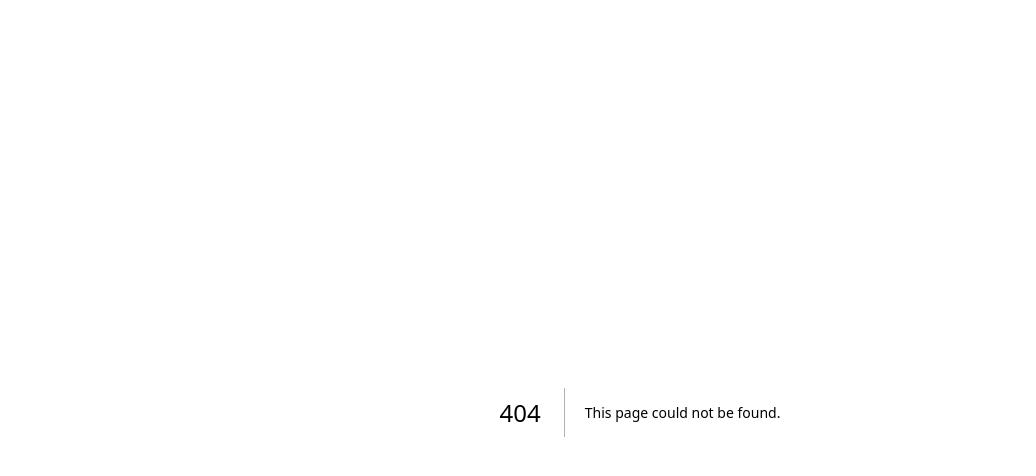
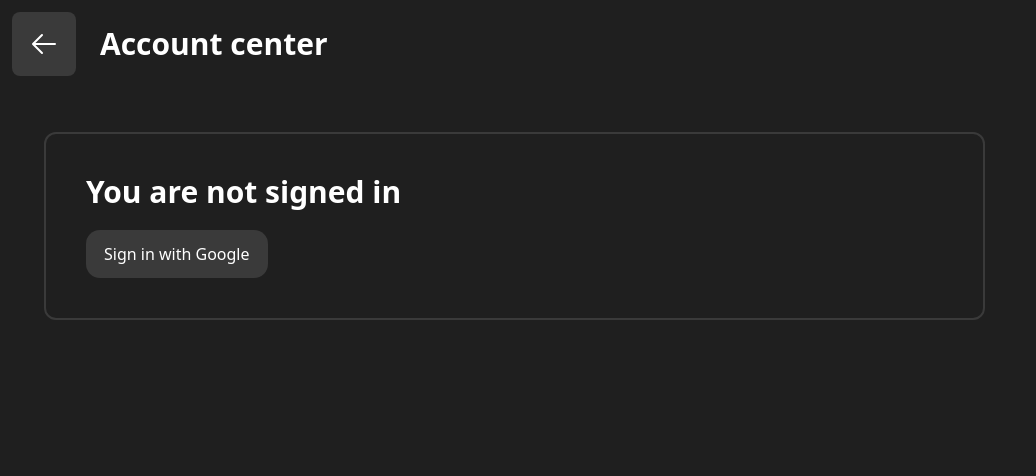
Before and after one commit to jedrzejdubial/truss-tool, a Next.js app: page /account in a window 1280 px wide. Before the commit this address had no page. Shown: the top 476 px of the page, without its empty margins (0-1036 px from the left). Built offline with nearby package versions, Linux system fonts and the light colour scheme; no server answers.

Commit message:
Created Account page

```diff
--- /dev/null
+++ b/app/account/page.tsx
@@ -0,0 +1,78 @@
+"use client";
+
+import { useEffect, useState } from "react";
+import { supabase } from "@/app/utils/supabase";
+import Button from "@/app/components/Button";
+import { ArrowLeft } from "@phosphor-icons/react";
+import AccountComponent from "@/app/components/AccountComponent";
+
+export default function Account() {
+  const [supabaseUser, setSupabaseUser] = useState<{ picture: string | undefined, name: string | null, email: string | null }>({ picture: undefined, name: null, email: null });
+
+  useEffect(() => {
+    const getUserData = async() => {
+      const { data: { user } } = await supabase.auth.getUser();
+      setSupabaseUser({
+        picture: user?.user_metadata.picture || null,
+        name: user?.user_metadata.full_name || null,
+        email: user?.email || null
+      });
+    };
+
+    getUserData();
+  }, []);
+
+  async function logIn() {
+    const { error } = await supabase.auth.signInWithOAuth({
+      provider: 'google'
+    });
+
+    if(error) throw(error);
+  }
+
+  function signOut() { // TODO: make this better with refresh etc.
+    supabase.auth.signOut();
+  }
+
+  return (
+    <>
+      <nav className="flex items-center gap-6 mb-6">
+        <Button title="Go back" icon={ ArrowLeft } path="/" />
+        <h1>Account center</h1>
+      </nav>
+
+
+      <div className="flex flex-col w-4/5 p-8">
+        { supabaseUser.email == null &&
+        <AccountComponent>
+          <h1>You are not signed in</h1>
+          <button onClick={ logIn } className="account_button">Sign in with Google</button>
+        </AccountComponent> }
+
+        { supabaseUser.email != null &&
+        <div>
+          <AccountComponent>
+            <div className="grid grid-cols-[auto_1fr] gap-8">
+              <img src={ supabaseUser.picture } width="100" height="100" className="rounded-full" />
+              <div className="grid">
+                <h1>{ supabaseUser.name }</h1>
+                <h2>{ supabaseUser.email }</h2>
+                <p>Account created with Google</p>
+              </div>
+            </div>
+          </AccountComponent>
+
+          <AccountComponent>
+            <h1>Sign out of your account</h1>
+            <button onClick={ signOut } className="account_button">Sign out</button>
+          </AccountComponent>
+
+          <AccountComponent> {/* TODO: make this work */}
+            <h1>Delete your account</h1>
+            <button className="account_button">Delete</button>
+          </AccountComponent>
+        </div> }
+      </div>
+    </>
+  );
+}
--- /dev/null
+++ b/app/components/AccountComponent.tsx
@@ -0,0 +1,9 @@
+import { ReactNode } from "react";
+
+export default function AccountComponent({ children }: { children: ReactNode }) {
+  return(
+    <div className="border-solid border-2 border-[var(--gray)] rounded-xl p-10 mb-10">
+      { children }
+    </div>
+  );
+}
--- a/app/globals.css
+++ b/app/globals.css
@@ -28,3 +28,10 @@ h2 {
   line-height: 1.75rem; /* 28px */
   font-weight: 500;
 }
+
+.account_button {
+  background-color: var(--gray);
+  margin-top: 20px;
+  padding: 12px 18px;
+  border-radius: 14px;
+}
--- a/app/page.tsx
+++ b/app/page.tsx
@@ -1,21 +1,33 @@
 "use client";
 
+import { useEffect, useState } from "react";
 import { supabase } from "@/app/utils/supabase";
 import Button from "@/app/components/Button";
 import { User, FilePlus } from "@phosphor-icons/react";
 
 export default function Home() {
-  async function login() {
-    const { data, error } = await supabase.auth.signInWithOAuth({
-      provider: 'google'
-    });
-    if(error) throw(error);
-  };
+  const [status, setStatus] = useState<string | null>(null);
+  const [supabaseUser, setSupabaseUser] = useState<{ name: string | null }>({ name: null });
+
+  useEffect(() => {
+    const getUserData = async() => {
+      const { data: { user } } = await supabase.auth.getUser();
+      const username = user?.user_metadata.full_name || null;
+
+      setSupabaseUser({ name: username });
+      setStatus(username ? `Signed in as ${username}` : "Not signed in");
+    };
+
+    getUserData();
+  }, []);
 
   return (
     <>
       <nav className="flex justify-end h-24">
-        <Button title="Sign in with Google" icon={ User } onClick={ login } />
+        <div className="flex flex-col items-center gap-2">
+          <Button icon={ User } path="/account" />
+          <p>{ status }</p>
+        </div>
       </nav>
 
       <div className="flex flex-col flex-1 items-center justify-center gap-3">
--- a/app/utils/supabase/index.ts
+++ b/app/utils/supabase/index.ts
@@ -1,6 +1,6 @@
 import { createClient } from "@supabase/supabase-js";
 
 export const supabase = createClient(
-    process.env.NEXT_PUBLIC_SUPABASE_URL!,
-    process.env.NEXT_PUBLIC_SUPABASE_ANON_KEY!
+  process.env.NEXT_PUBLIC_SUPABASE_URL!,
+  process.env.NEXT_PUBLIC_SUPABASE_ANON_KEY!
 );
```
